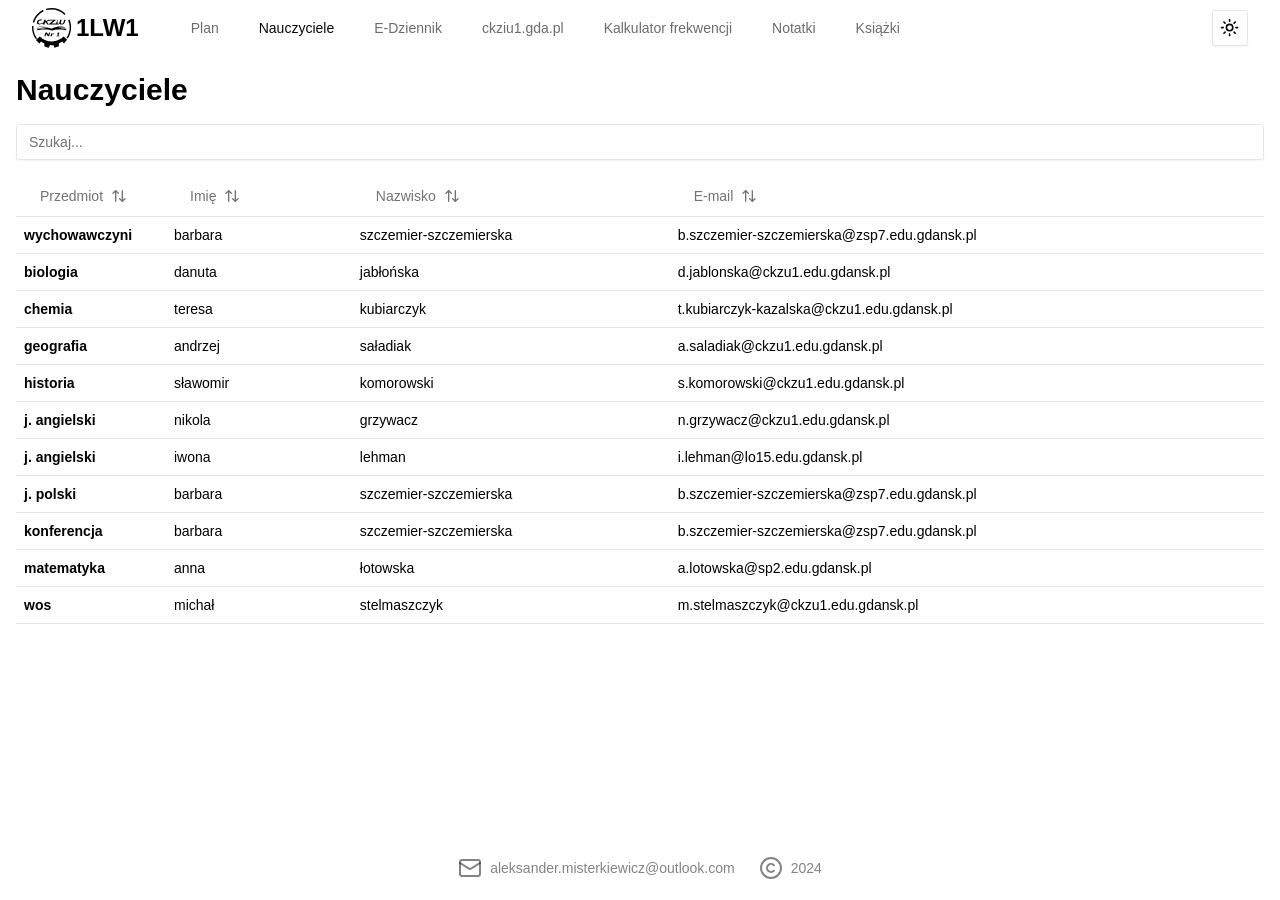
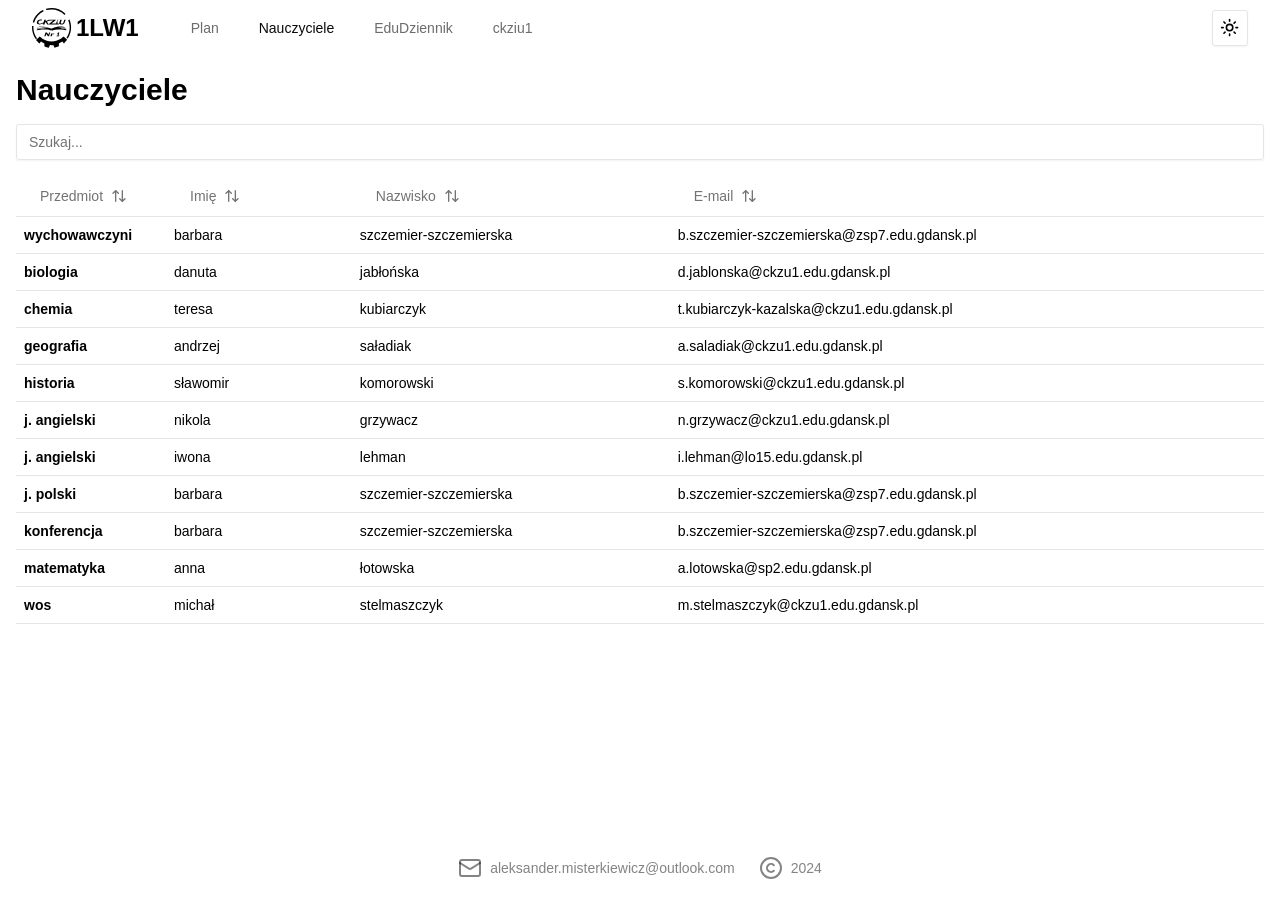
Before and after one commit to AlexMist23/ckziu-plan, a Next.js app: page /teachers in a window 1280 px wide. Built offline with nearby package versions, Linux system fonts and the light colour scheme.

Commit message:
teacher list collapsible absolute

```diff
--- a/src/components/navbar.tsx
+++ b/src/components/navbar.tsx
@@ -38,14 +38,11 @@ export function Navbar() {
   const navLinks = [
     { href: "/schedule", label: "Plan" },
     { href: "/teachers", label: "Nauczyciele" },
-    { href: "https://edu.gdansk.pl/", label: "E-Dziennik" },
+    { href: "https://edu.gdansk.pl/", label: "EduDziennik" },
     {
       href: "https://ckziu1.gda.pl/plan-zajec#lo-tryb-zaoczny",
-      label: "ckziu1.gda.pl",
+      label: "ckziu1",
     },
-    { href: "/freq-calc", label: "Kalkulator frekwencji" },
-    { href: "/notes", label: "Notatki" },
-    { href: "/resources", label: "Książki" },
   ];
 
   return (
--- a/src/components/teachers-list/teachers-directory.tsx
+++ b/src/components/teachers-list/teachers-directory.tsx
@@ -164,7 +164,7 @@ export default function TeacherDirectory() {
           <TableBody>
             {teachers.map((teacher, index) => (
               <>
-                <TableRow key={index} className="md:mb-0 mb-5">
+                <TableRow key={index} className="">
                   <TableCell className="font-semibold">
                     {teacher.subject}
                   </TableCell>
@@ -174,9 +174,16 @@ export default function TeacherDirectory() {
                     {teacher["e-mail"]}
                   </TableCell>
                 </TableRow>
+
                 <TableRow key={"2/" + index} className="md:hidden">
-                  {" "}
-                  <TableCell className="">{teacher["e-mail"]}</TableCell>
+                  <TableCell className="text-background">
+                    {"."}
+                    <span className="text-foreground absolute w-full cl">
+                      <a href={`mailto:${teacher["e-mail"]}}`}>
+                        {teacher["e-mail"]}
+                      </a>
+                    </span>
+                  </TableCell>
                 </TableRow>
               </>
             ))}
```
